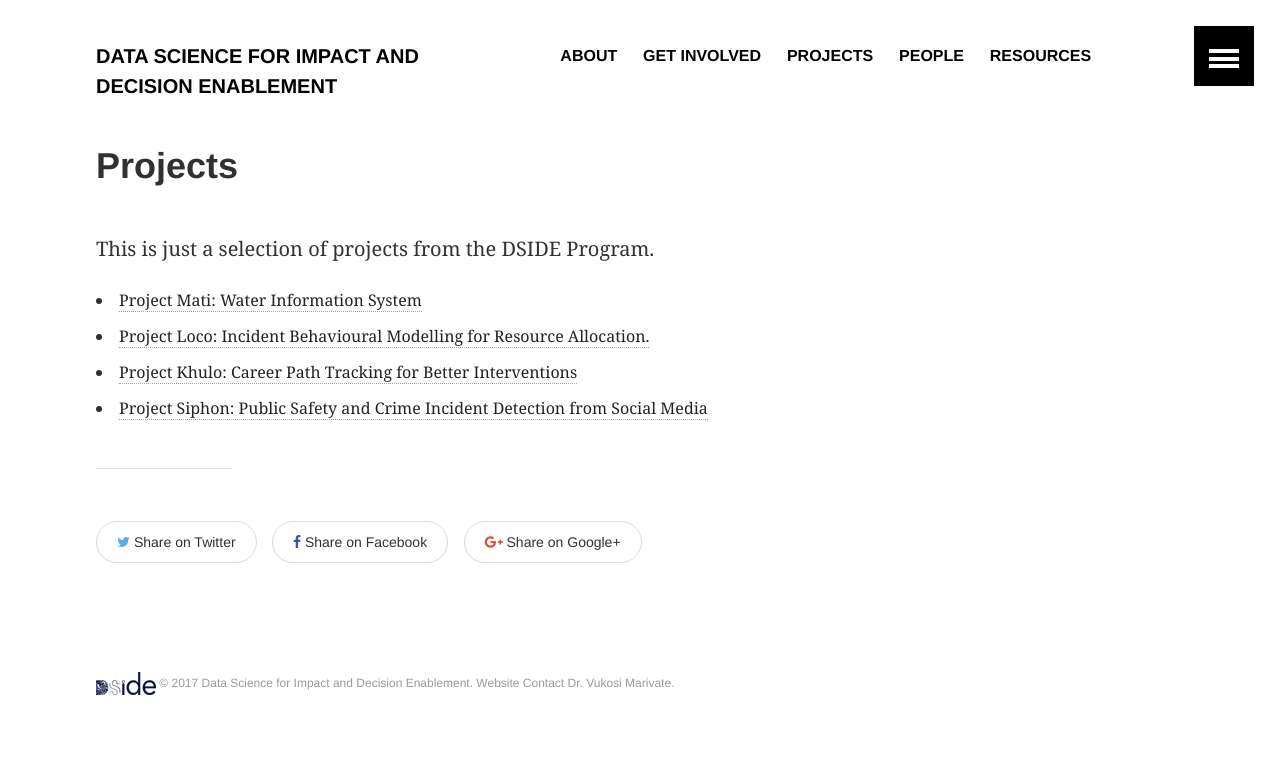
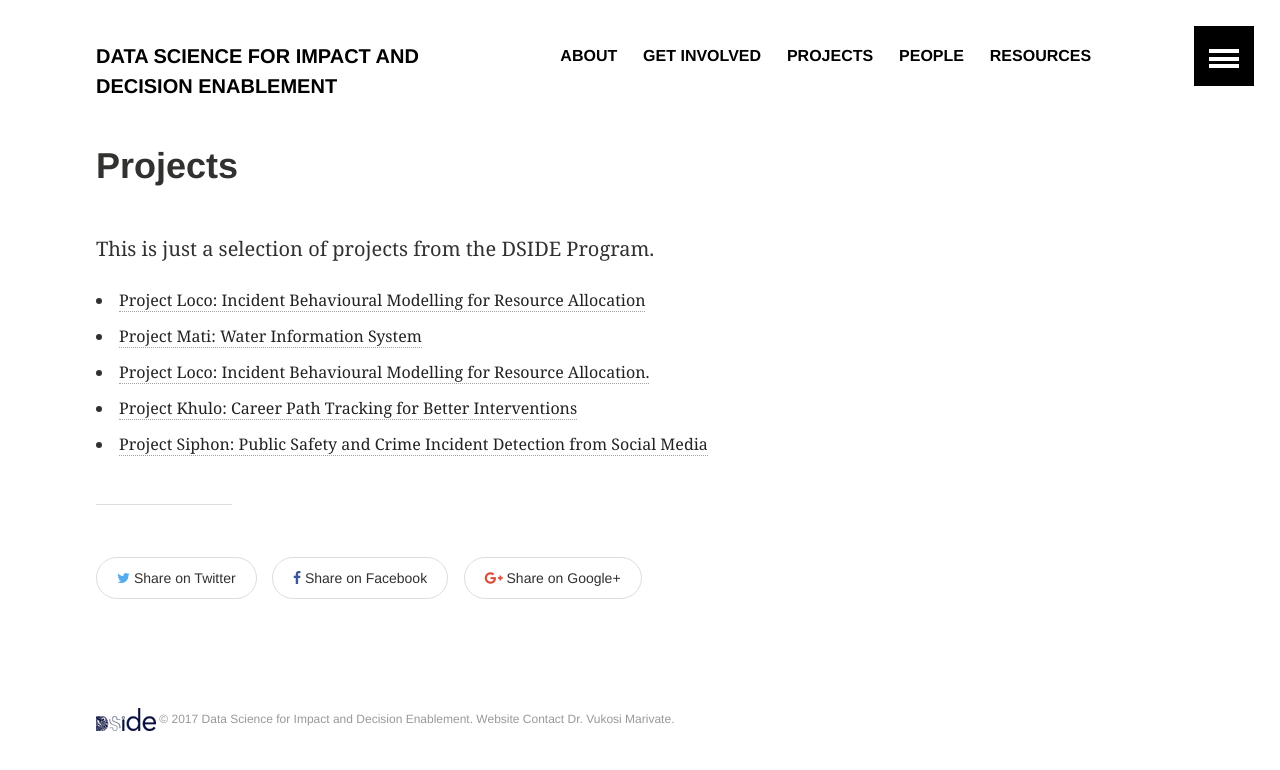
Before and after one commit to DSIDEWeb/dsideweb.github.io, a Jekyll site: the page built from projects/index.md, in a window 1280 px wide. Shown: the top 770 px of the page. Built offline with Jekyll 4.4.1, drawn with Linux system fonts in a browser that asks for light colours; a file with an impossible date is left out.

Commit message:
Updated project loco

```diff
--- a/_posts/articles/2017-31-01-project-loco.md
+++ b/_posts/articles/2017-01-31-project-loco.md
@@ -1,8 +1,8 @@
 ---
 layout: article
-title: "Project Loco"
+title: "Project Loco: Incident Behavioural Modelling for Resource Allocation"
 categories: articles
-modified: 2017-31-14T16:28:11-04:00
+modified: 2017-01-31T16:28:11-04:00
 tags: [2016]
 comments: false
 ads: false
```
